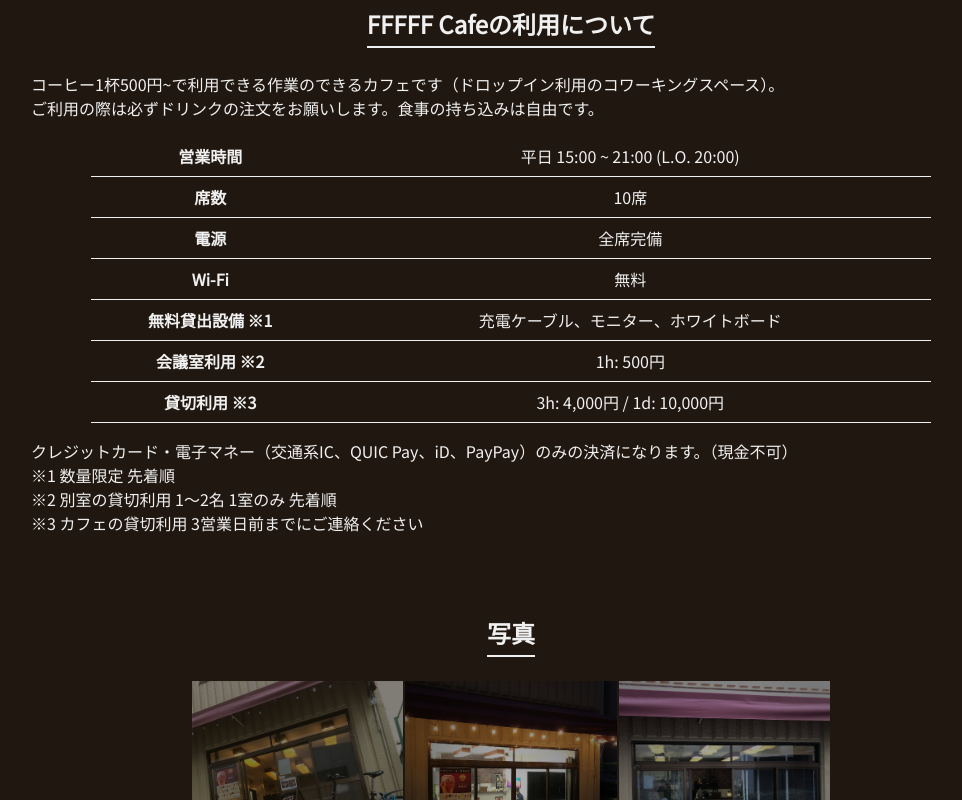
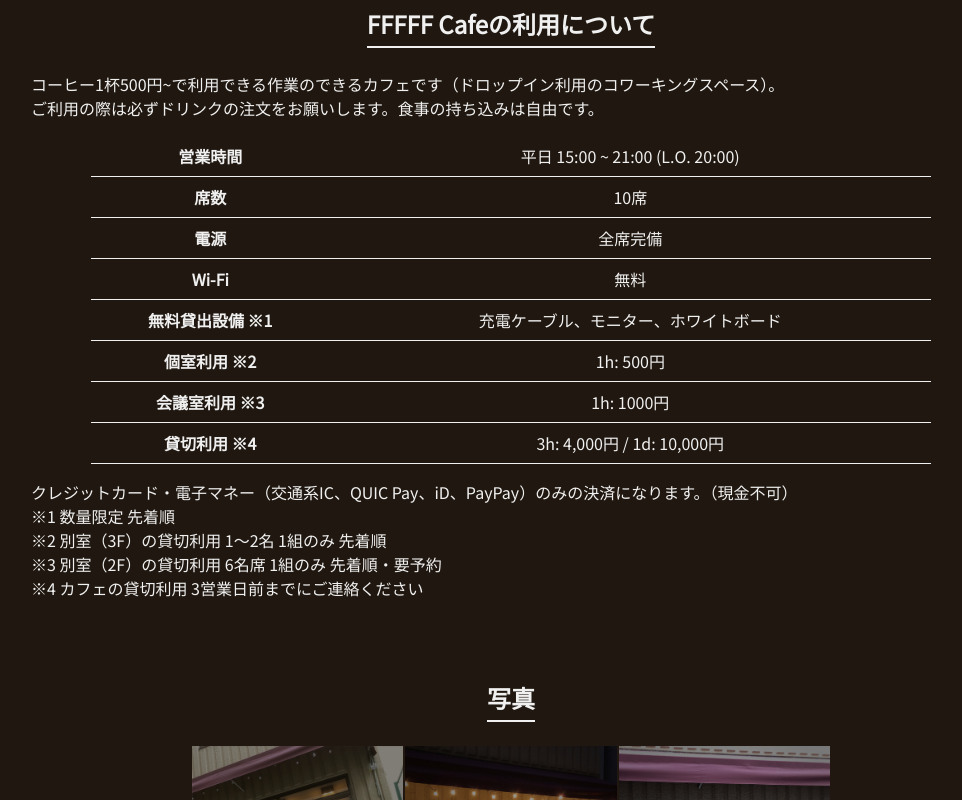
Before and after one commit to fffff-cafe/fffff-cafe.com, a Next.js app: page / in a window 1280 px wide. Shown: the part 554-1354 px from the top of the page, without its empty margins (129-1091 px from the left). Built offline with nearby package versions, Linux system fonts and the light colour scheme; no server answers.

Commit message:
Modify system

```diff
--- a/components/system-section.tsx
+++ b/components/system-section.tsx
@@ -48,11 +48,15 @@
               <td>充電ケーブル、モニター、ホワイトボード</td>
             </tr>
             <tr>
-              <th>会議室利用 ※2</th>
+              <th>個室利用 ※2</th>
               <td>1h: 500円</td>
             </tr>
             <tr>
-              <th>貸切利用 ※3</th>
+              <th>会議室利用 ※3</th>
+              <td>1h: 1000円</td>
+            </tr>
+            <tr>
+              <th>貸切利用 ※4</th>
               <td>3h: 4,000円 / 1d: 10,000円</td>
             </tr>
           </tbody>
@@ -64,9 +68,11 @@
         <p>
           ※1 数量限定 先着順
           <br />
-          ※2 別室の貸切利用 1〜2名 1室のみ 先着順
+          ※2 別室（3F）の貸切利用 1〜2名 1組のみ 先着順
           <br />
-          ※3 カフェの貸切利用 3営業日前までにご連絡ください
+          ※3 別室（2F）の貸切利用 6名席 1組のみ 先着順・要予約
+          <br />
+          ※4 カフェの貸切利用 3営業日前までにご連絡ください
         </p>
       </Section>
     </>
```
